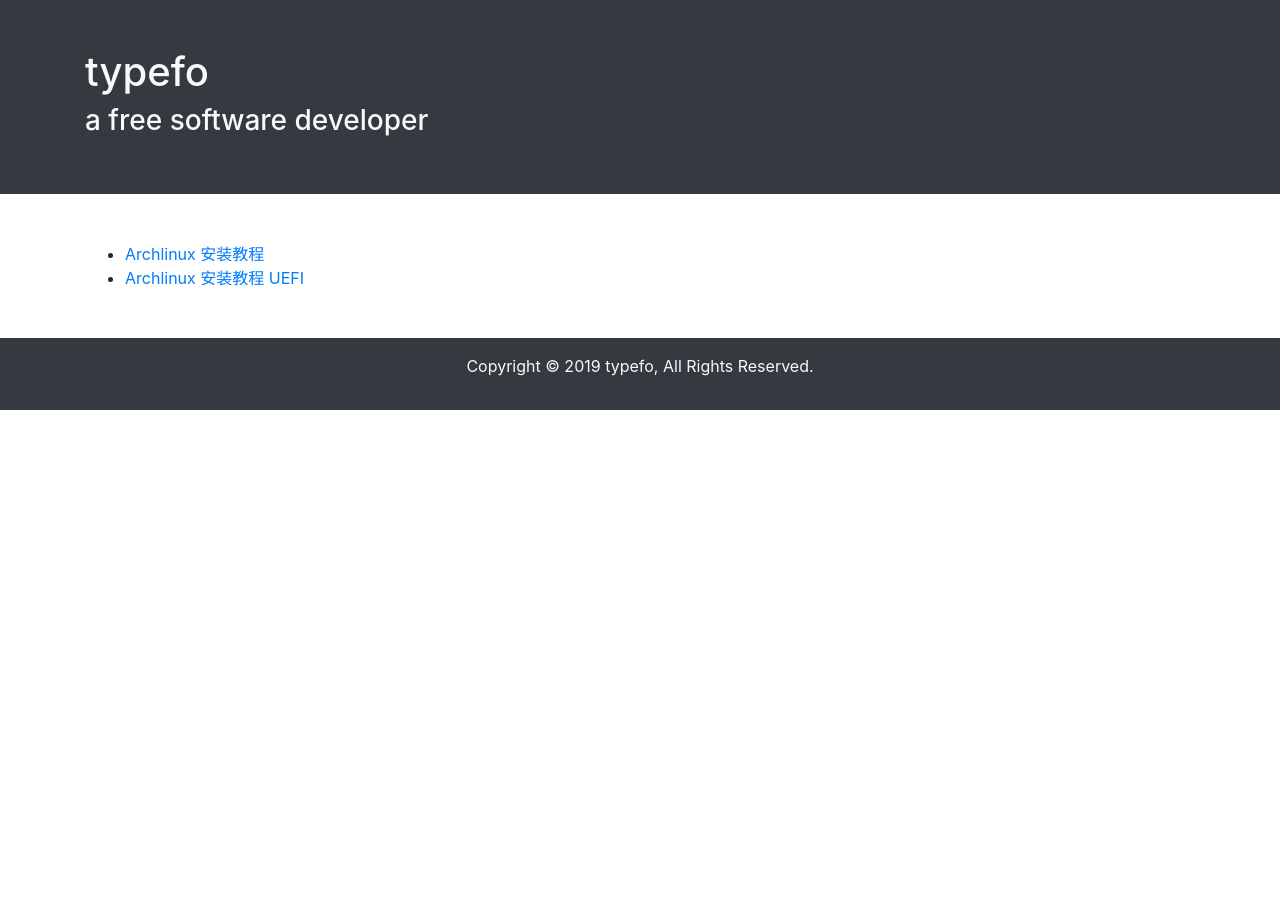
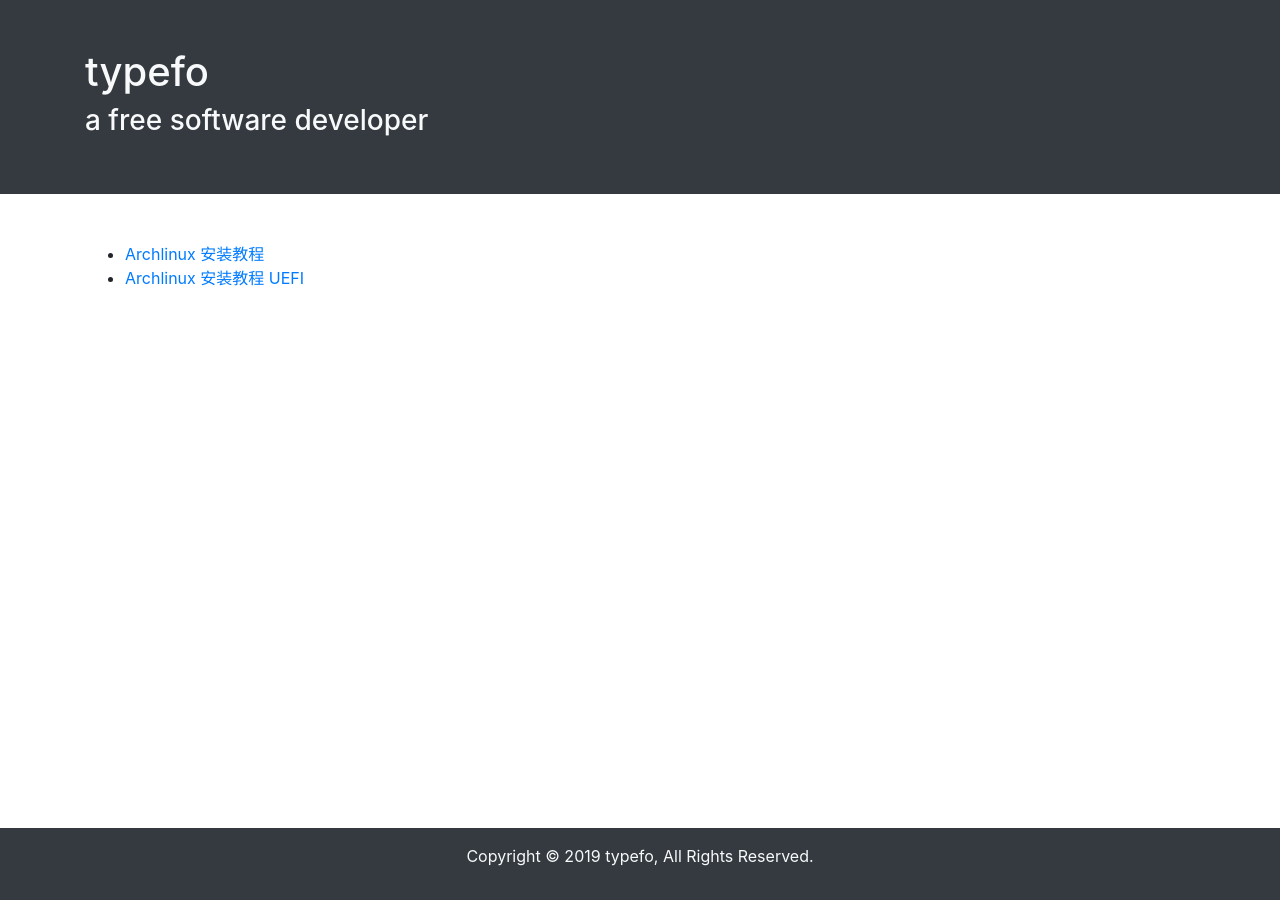
Before and after one commit to ehsud/blog, a Jekyll site: the page built from index.md, in a window 1280 px wide. Built offline with Jekyll 4.4.1, drawn with Linux system fonts in a browser that asks for light colours.

Commit message:
updated some files

```diff
--- a/_layouts/default.html
+++ b/_layouts/default.html
@@ -9,7 +9,7 @@
     <link rel="stylesheet" type="text/css" href="/assets/css/bootstrap.min.css">
     <link rel="stylesheet" type="text/css" href="/assets/css/style.css">
 </head>
-<body>
+<body class="d-flex flex-column h-100">
     <div class="container-fluid bg-dark">
         <div class="container py-5">
             <div class="header row">
@@ -34,7 +34,7 @@
         </div>
     </div>
 
-    <div class="footer container-fluid bg-dark">
+    <div class="footer container-fluid mt-auto bg-dark">
         <div class="container py-3 text-center">
             {% include footer.html %}
         </div>
--- a/assets/css/style.css
+++ b/assets/css/style.css
@@ -1,3 +1,8 @@
+
+html {
+    height: 100%!important;
+    font-family: 'PingFang SC','Helvetica Neue','Microsoft YaHei UI','Microsoft YaHei',Arial,Helvetica,sans-serif;
+}
 
 body {
     background-color: #ffffff;
```
